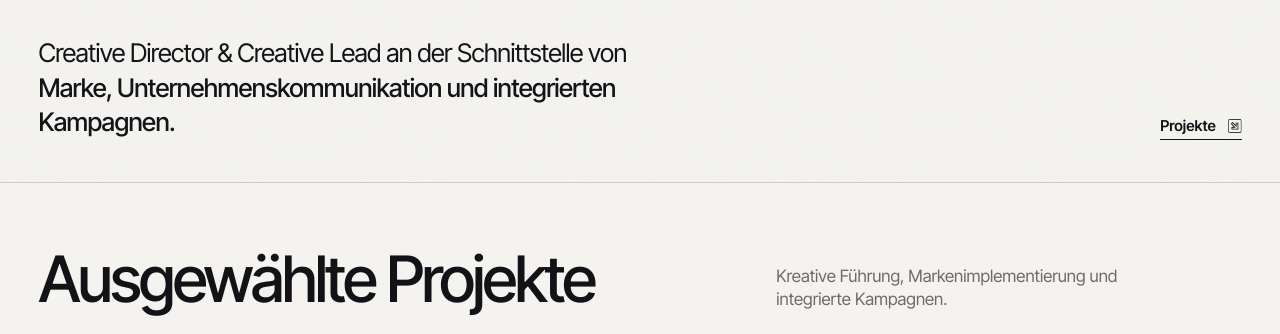
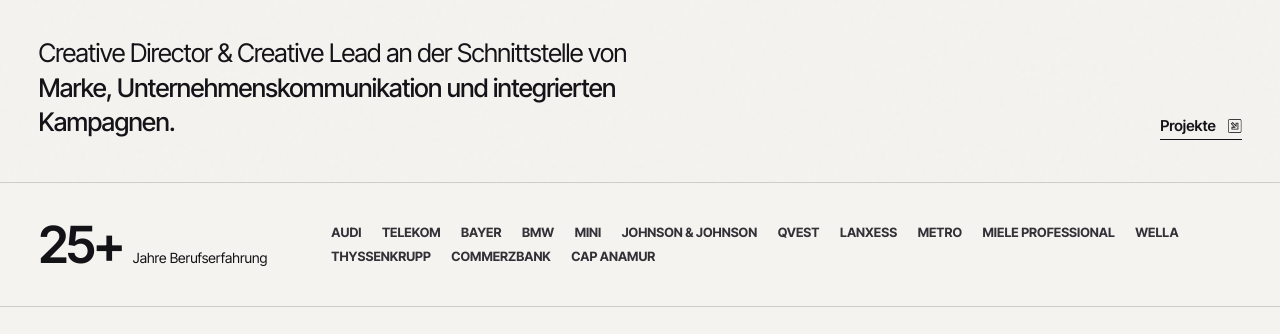
Before and after one commit to jamas1978/jmsdesign.de, a plain HTML site: page de/index.html in a window 1280 px wide. Shown: the part 618-952 px from the top of the page. Drawn offline with Linux system fonts and the light colour scheme.

Commit message:
Show 25 years of experience and selected brands below the homepage hero

```diff
--- a/de/index.html
+++ b/de/index.html
@@ -23,7 +23,7 @@
   <link rel="preconnect" href="https://fonts.googleapis.com">
   <link rel="preconnect" href="https://fonts.gstatic.com" crossorigin="">
   <link href="https://fonts.googleapis.com/css2?family=Inter+Tight:wght@400;500;600;700&amp;display=swap" rel="stylesheet">
-  <link rel="stylesheet" href="/styles.css?v=261118-typography-v2">
+  <link rel="stylesheet" href="/styles.css?v=261118-experience">
 
   <style>
     /* Mobile: archive previews show the complete 4:3 artwork without cropping */
@@ -95,6 +95,26 @@
         <p class="hero-intro">Creative Director &amp; Creative Lead an der Schnittstelle von <strong>Marke, Unternehmenskommunikation und integrierten Kampagnen.</strong></p>
         <a class="text-link" href="#work">Projekte <span class="external-icon external-icon--down" aria-hidden="true"></span></a>
       </div>
+    </section>
+
+    <section class="experience-strip section-shell" aria-label="Berufserfahrung und ausgewählte Marken">
+      <p class="experience-tenure"><strong>25+</strong> <span>Jahre Berufserfahrung</span></p>
+      <ul class="experience-brands" aria-label="Ausgewählte Marken">
+          <li>AUDI</li>
+          <li>TELEKOM</li>
+          <li>BAYER</li>
+          <li>BMW</li>
+          <li>MINI</li>
+          <li>JOHNSON &amp; JOHNSON</li>
+          <li>QVEST</li>
+          <li>LANXESS</li>
+          <li>METRO</li>
+          <li>MIELE PROFESSIONAL</li>
+          <li>WELLA</li>
+          <li>THYSSENKRUPP</li>
+          <li>COMMERZBANK</li>
+          <li>CAP ANAMUR</li>
+      </ul>
     </section>
 
     <section id="work" class="work section-shell">
@@ -195,9 +215,7 @@
       <article class="case case-metro reveal" id="work-metro"><div class="case-meta"><span>06</span><span>B2B-Promotions &amp; Formatentwicklung</span><span>Senior Art Director</span></div><div class="case-grid reverse"><div class="case-copy"><p class="case-client">METRO / HORECA SELECT</p><h3>Kommunikation für die <span class="index-accent index-accent--metro">professionelle Gastronomie.</span></h3><p>Eigenständige Konzeption und Gestaltung neuer Wege der Sortimentskommunikation – von Mailings und Inhouse-Kampagnen bis zu Promotionsformaten.</p><div class="case-tags"><span>B2B-Kommunikation</span><span>Kampagnenentwicklung</span><span>Formatentwicklung</span></div><a class="case-link" href="/de/cases/metro">Case ansehen <span class="external-icon" aria-hidden="true"></span></a><div class="case-proof"><span>Agentur · Liquid Campaign</span><span>Kunde · METRO / HORECA Select</span></div></div><figure class="case-visual portfolio-visual metro-media"><a class="case-visual-link" href="/de/cases/metro" aria-label="METRO / HORECA Select: Projekt ansehen"><img src="/assets/work/web/metro.webp" alt="METRO / HORECA SELECT – Projektansicht" loading="lazy" width="1200" height="900" decoding="async"><figcaption class="visual-caption"><span>METRO / HORECA SELECT</span><span>The Chefs’ Choice</span></figcaption></a></figure></div></article>
     </section>
 
-    <section class="logos section-shell reveal" aria-label="Ausgewählte Marken">
-      <span>AUDI</span><span>TELEKOM</span><span>BAYER</span><span>BMW</span><span>MINI</span><span>JOHNSON &amp; JOHNSON</span><span>QVEST</span><span>LANXESS</span><span>METRO</span><span>MIELE PROFESSIONAL</span><span>WELLA</span><span>THYSSENKRUPP</span><span>COMMERZBANK</span><span>CAP ANAMUR</span>
-    </section><section class="archive section-shell" aria-labelledby="archive-title">
+    <section class="archive section-shell" aria-labelledby="archive-title">
       <div class="archive-head reveal">
         <div><h2 id="archive-title">Weitere Arbeiten</h2></div>
 
--- a/styles.css
+++ b/styles.css
@@ -522,3 +522,44 @@ img{image-rendering:auto;-ms-interpolation-mode:bicubic}
 .project-story .story-block:last-child {
   border-top: 2px solid var(--case-accent, var(--pink));
 }
+
+/* Experience and selected brands between the introduction and the cases. */
+.experience-strip {
+  display: grid;
+  grid-template-columns: max-content minmax(0, 1fr);
+  align-items: center;
+  gap: 16px clamp(24px, 5vw, 76px);
+  padding-block: clamp(20px, 2.8vw, 38px);
+  border-top: 1px solid var(--line);
+}
+
+.experience-tenure {
+  display: flex;
+  align-items: baseline;
+  gap: 10px;
+  margin: 0;
+  font-size: 14px;
+}
+
+.experience-tenure strong {
+  font-size: clamp(35px, 4vw, 60px);
+  font-weight: 600;
+  line-height: 1;
+  letter-spacing: -.055em;
+}
+
+.experience-brands {
+  display: flex;
+  flex-wrap: wrap;
+  gap: 7px clamp(11px, 1.6vw, 23px);
+  margin: 0;
+  padding: 0;
+  list-style: none;
+  font-size: clamp(11px, 1vw, 14px);
+  font-weight: 700;
+  color: #333138;
+}
+
+@media (max-width: 640px) {
+  .experience-strip { grid-template-columns: minmax(0, 1fr); }
+}
```
Also changed, not shown: en/index.html (+22 -4 lines).
